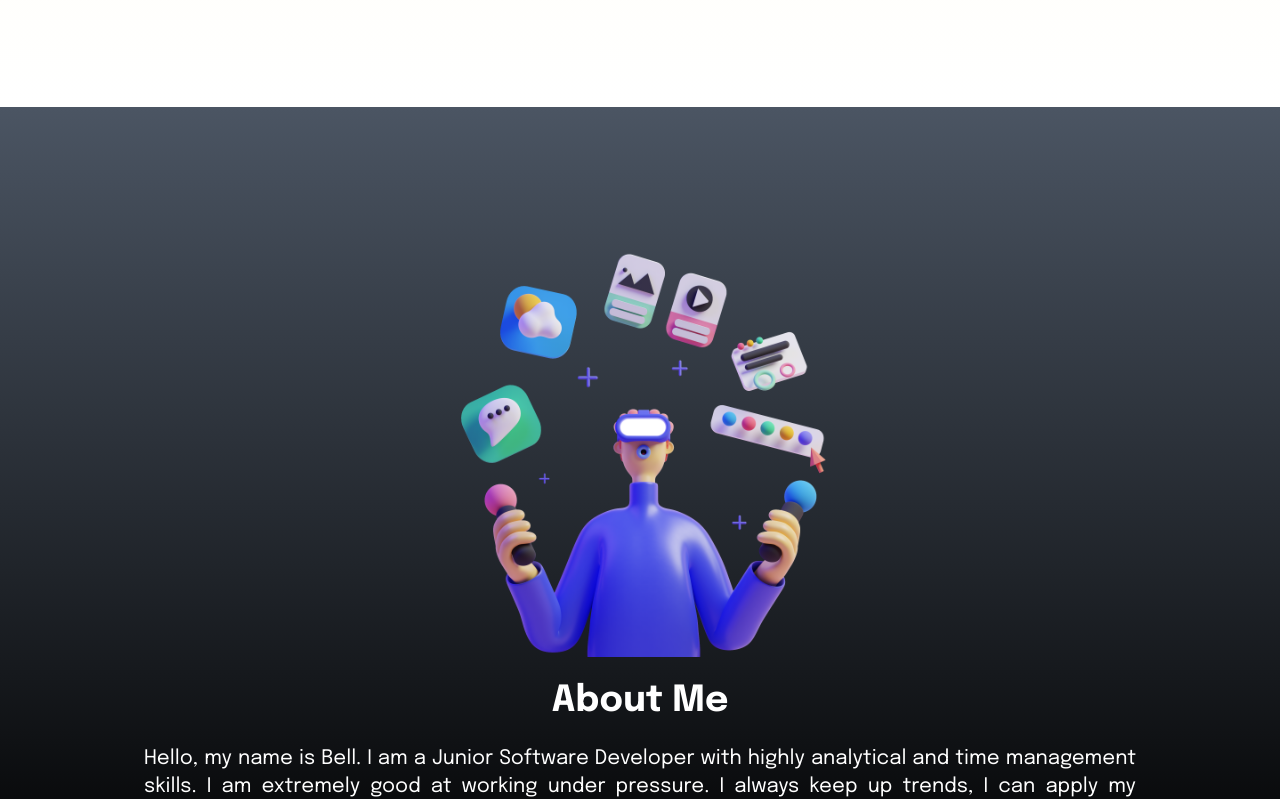
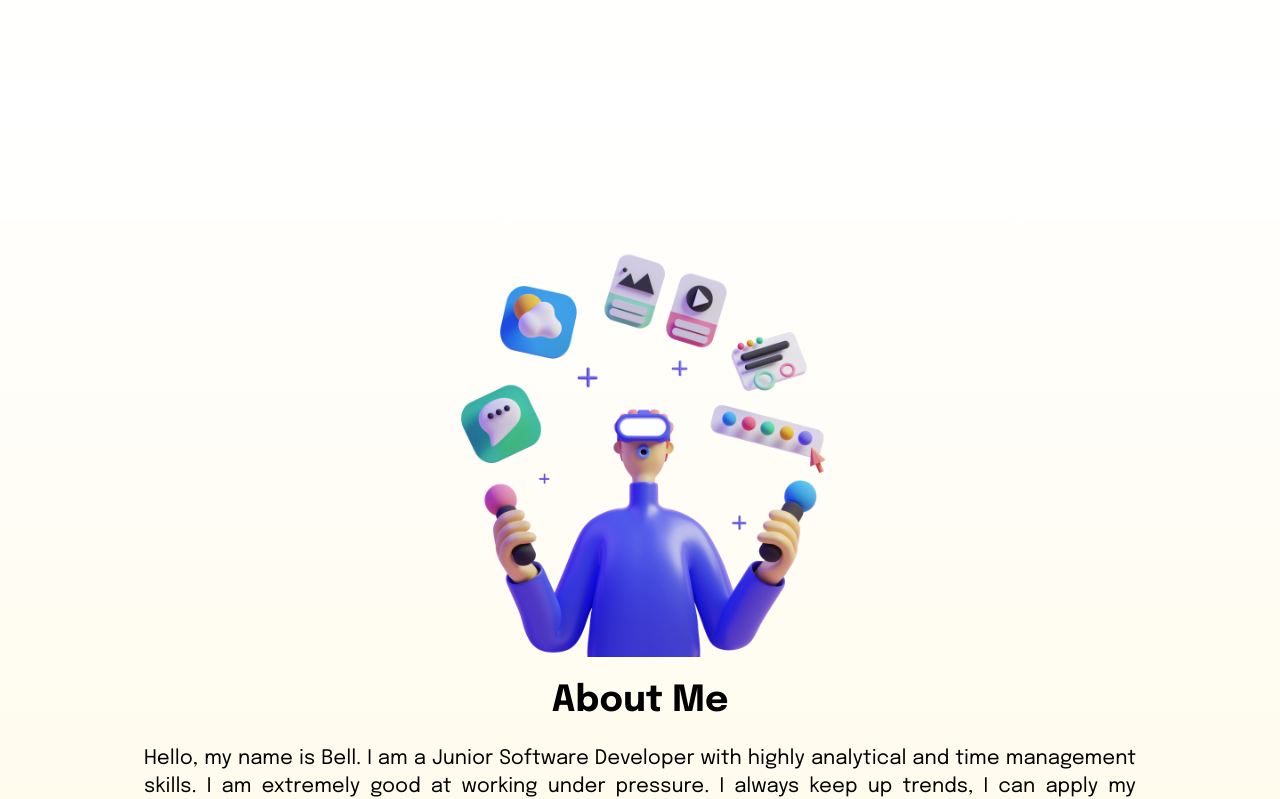
Before and after one commit to bbellducky/Portfolio, a React (Create React App) app: page / in a window 1280 px wide. Shown: the part 693-1492 px from the top of the page. Built offline with nearby package versions, Linux system fonts and the light colour scheme.

Commit message:
Change color

```diff
--- a/src/Components/About.js
+++ b/src/Components/About.js
@@ -2,17 +2,17 @@ import React from 'react'
 import aboutImg from '../assets/aboutImg.png'
 const About = () => {
     return (
-        <div name="about" className='w-full h-screen bg-gradient-to-b from-gray-600 to-black text-white'>
+        <div name="about" className='w-full h-screen bg-gradient-to-b from-white to-amber-50 text-black'>
 
         <div className='max-w-screen-lg p-4 mx-auto flex-col justify-center w-full h-full'>
-        <img src={aboutImg} alt="3dmodel" className='mx-auto w-1/4 md:w-3/4 px-4' />
+        <img src={aboutImg} alt="3dmodel" className='mx-auto w-3/4 md:w-3/4 px-4' />
                 <div className='pb-2'>
                 <br/>
                     <p className='text-4xl font-bold flex justify-center'>About Me
                     </p>
                 </div>
-                <p className="text-xl mt-4 text-justify"> Hello, my name is Bell. I am a Junior Software Developer with highly analytical and time management skills. I am extremely good at working under pressure. I always keep up trends, I can apply my technical knowledge and skills for continuous improvement. </p>
-               </div>
+                <p className="text-xl mt-4 text-justify">Hello, my name is Bell. I am a Junior Software Developer with highly analytical and time management skills. I am extremely good at working under pressure. I always keep up trends, I can apply my technical knowledge and skills for continuous improvement.</p>
+            </div>
         </div>
     )
 }
```
